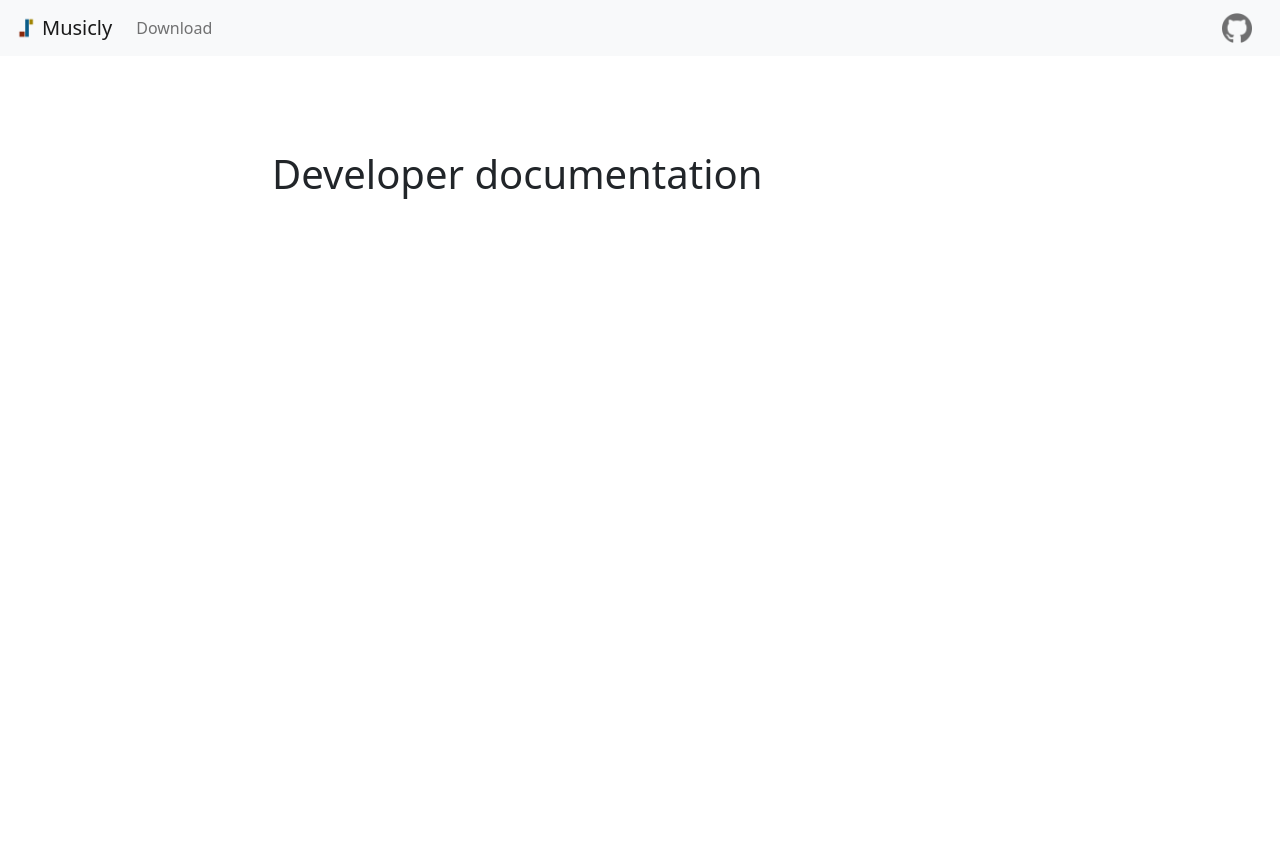
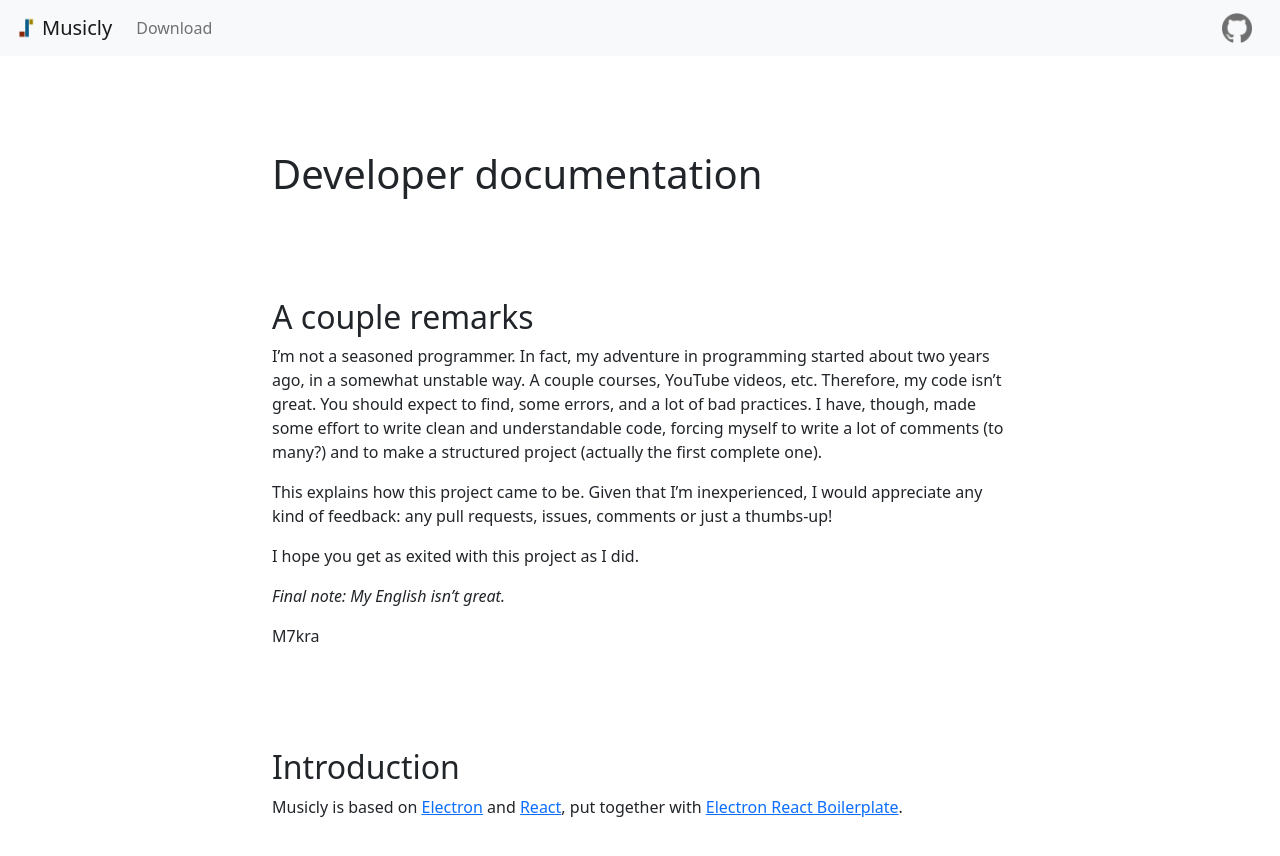
Before and after one commit to bogosorter/Musicly, a Jekyll site: the page built from docs/developer/dev.md, in a window 1280 px wide and 1100 px high. Shown: the top 856 px of the window. Built offline with Jekyll 4.4.1, drawn with Linux system fonts in a browser that asks for light colours.

Commit message:
Fixed logo height in some browsers

```diff
--- a/_layouts/default.html
+++ b/_layouts/default.html
@@ -13,7 +13,7 @@
         <nav class="navbar navbar-expand-lg bg-light fixed-top">
             <div class="container-fluid">
                 <a class="navbar-brand d-flex" href="/Musicly/">
-                    <img src="/Musicly/assets/logo.png" alt="" width="30" class="d-inline-block">
+                    <img src="/Musicly/assets/logo.png" alt="" width="30" height="30" class="d-inline-block">
                     Musicly
                 </a>
                 <button class="navbar-toggler" type="button" data-bs-toggle="collapse"
--- a/docs/developer/dev.md
+++ b/docs/developer/dev.md
@@ -5,3 +5,19 @@
 ---
 
 # Developer documentation
+
+## A couple remarks
+
+I'm not a seasoned programmer. In fact, my adventure in programming started about two years ago, in a somewhat unstable way. A couple courses, YouTube videos, etc. Therefore, my code isn't great. You should expect to find, some errors, and a lot of bad practices. I have, though, made some effort to write clean and understandable code, forcing myself to write a lot of comments (to many?) and to make a structured project (actually the first complete one).
+
+This explains how this project came to be. Given that I'm inexperienced, I would appreciate any kind of feedback: any pull requests, issues, comments or just a thumbs-up!
+
+I hope you get as exited with this project as I did.
+
+*Final note: My English isn't great.*
+
+M7kra
+
+## Introduction
+
+Musicly is based on [Electron](https://www.electronjs.org/) and [React](https://reactjs.org/), put together with [Electron React Boilerplate](https://electron-react-boilerplate.js.org/).
```
Also changed, not shown: docs/docs.md (deleted, +0 -14 lines).
